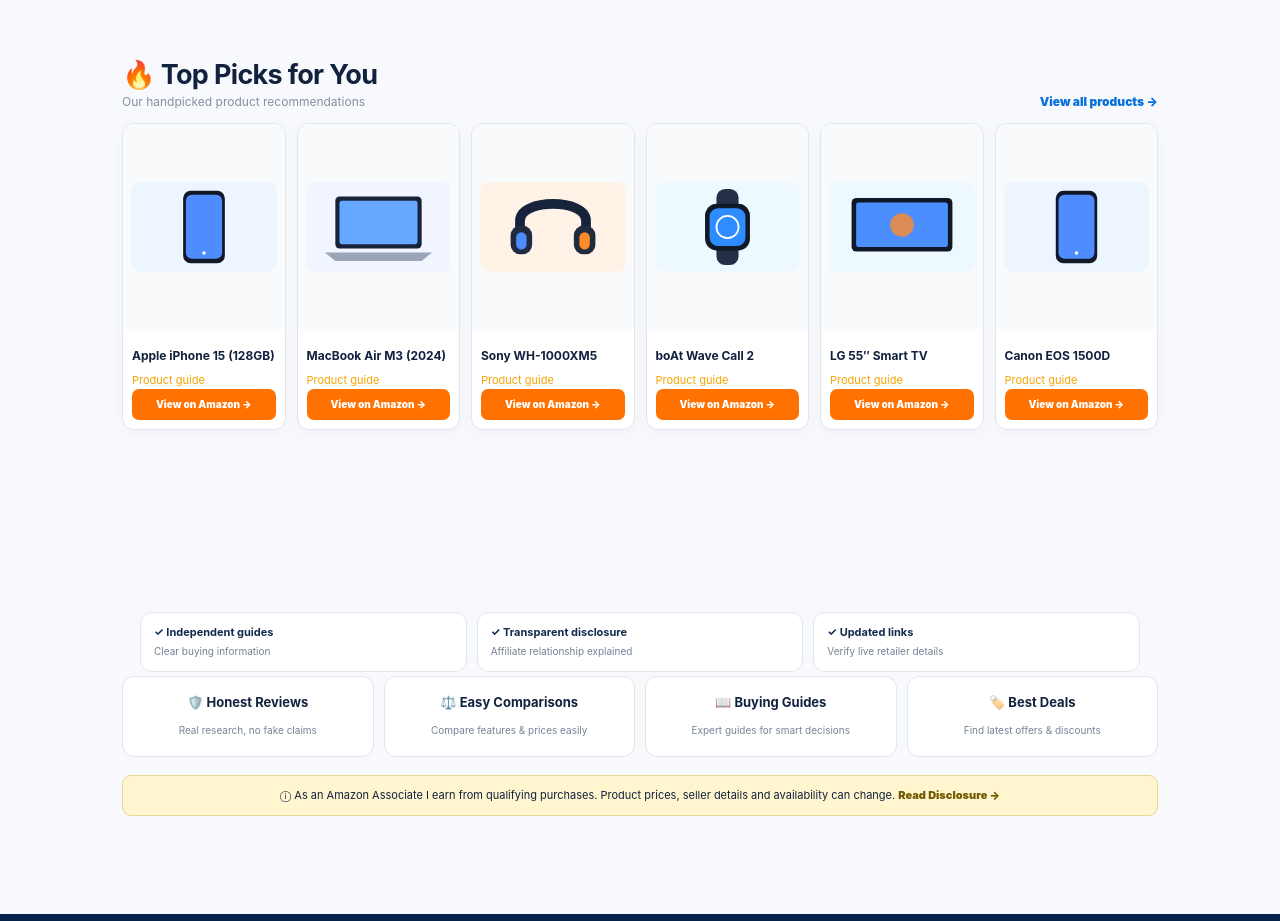
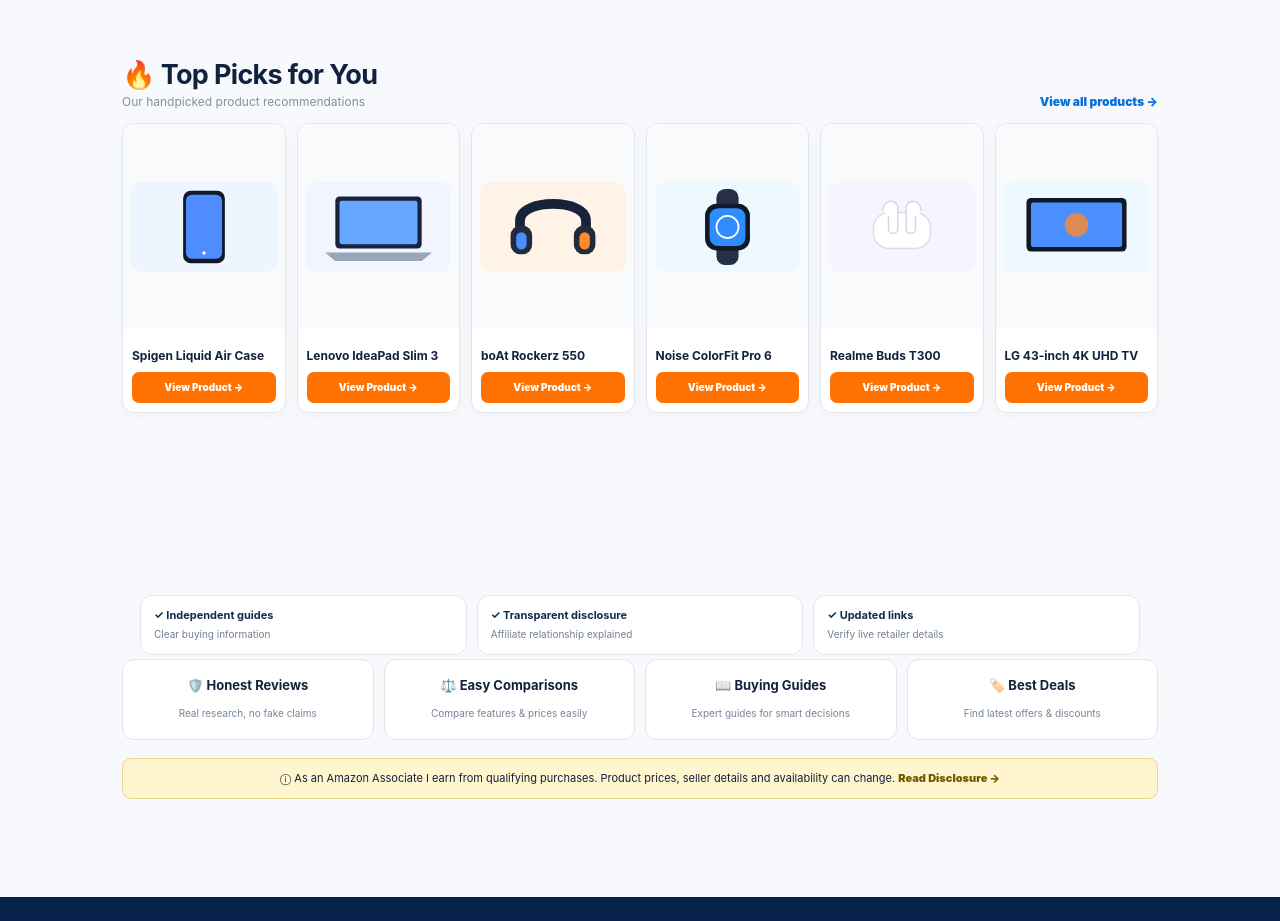
Before and after one commit to dolatrammpi-coder/Deal-Guider, a plain HTML site: page index.html in a window 1280 px wide. Shown: the part 1060-1981 px from the top of the page. Drawn offline with Linux system fonts and the light colour scheme.

Commit message:
Fix Top Picks product visuals

```diff
--- a/index.html
+++ b/index.html
@@ -72,12 +72,12 @@
 <section class="section"><div class="section-head"><div><h2>▦ Shop by Category</h2><p>Browse popular categories and find the right product</p></div><a class="view" href="categories-index.html">View all categories →</a></div><img class="category-image" src="assets/categories-realistic.jpg" alt="Popular product categories"></section>
 <section class="section" id="top"><div class="section-head"><div><h2>🔥 Top Picks for You</h2><p>Our handpicked product recommendations</p></div><a class="view" href="categories-index.html">View all products →</a></div>
 <div class="real-grid">
-<article class="real-card"><img src="assets/visual-phone.svg" alt="Smartphone"><div class="info"><h3>Apple iPhone 15 (128GB)</h3><div class="stars">Product guide</div><a class="btn" href="products/spigen-liquid-air-case.html">View on Amazon →</a></div></article>
-<article class="real-card"><img src="assets/visual-laptop.svg" alt="Laptop"><div class="info"><h3>MacBook Air M3 (2024)</h3><div class="stars">Product guide</div><a class="btn" href="products/lenovo-ideapad-slim-3.html">View on Amazon →</a></div></article>
-<article class="real-card"><img src="assets/visual-headphones.svg" alt="Headphones"><div class="info"><h3>Sony WH-1000XM5</h3><div class="stars">Product guide</div><a class="btn" href="products/boat-rockerz-550.html">View on Amazon →</a></div></article>
-<article class="real-card"><img src="assets/visual-watch.svg" alt="Smartwatch"><div class="info"><h3>boAt Wave Call 2</h3><div class="stars">Product guide</div><a class="btn" href="products/noise-colorfit-pro-6.html">View on Amazon →</a></div></article>
-<article class="real-card"><img src="assets/visual-tv.svg" alt="Television"><div class="info"><h3>LG 55″ Smart TV</h3><div class="stars">Product guide</div><a class="btn" href="products/realme-buds-t300.html">View on Amazon →</a></div></article>
-<article class="real-card"><img src="assets/visual-phone.svg" alt="Camera"><div class="info"><h3>Canon EOS 1500D</h3><div class="stars">Product guide</div><a class="btn" href="categories-index.html">View on Amazon →</a></div></article>
+<article class="real-card"><img src="assets/visual-phone.svg" alt="Smartphone"><div class="info"><h3>Spigen Liquid Air Case</h3><a class="btn" href="products/spigen-liquid-air-case.html">View Product →</a></div></article>
+<article class="real-card"><img src="assets/visual-laptop.svg" alt="Laptop"><div class="info"><h3>Lenovo IdeaPad Slim 3</h3><a class="btn" href="products/lenovo-ideapad-slim-3.html">View Product →</a></div></article>
+<article class="real-card"><img src="assets/visual-headphones.svg" alt="Headphones"><div class="info"><h3>boAt Rockerz 550</h3><a class="btn" href="products/boat-rockerz-550.html">View Product →</a></div></article>
+<article class="real-card"><img src="assets/visual-watch.svg" alt="Smartwatch"><div class="info"><h3>Noise ColorFit Pro 6</h3><a class="btn" href="products/noise-colorfit-pro-6.html">View Product →</a></div></article>
+<article class="real-card"><img src="assets/visual-earbuds.svg" alt="Earbuds"><div class="info"><h3>Realme Buds T300</h3><a class="btn" href="products/realme-buds-t300.html">View Product →</a></div></article>
+<article class="real-card"><img src="assets/visual-tv.svg" alt="Television"><div class="info"><h3>LG 43-inch 4K UHD TV</h3><a class="btn" href="products/lg-43-inch-4k-uhd-tv.html">View Product →</a></div></article>
 </div></section>
 <section class="section"><div class="trust-strip" aria-label="Site standards">
 <div><b>✓ Independent guides</b><span>Clear buying information</span></div>
```
